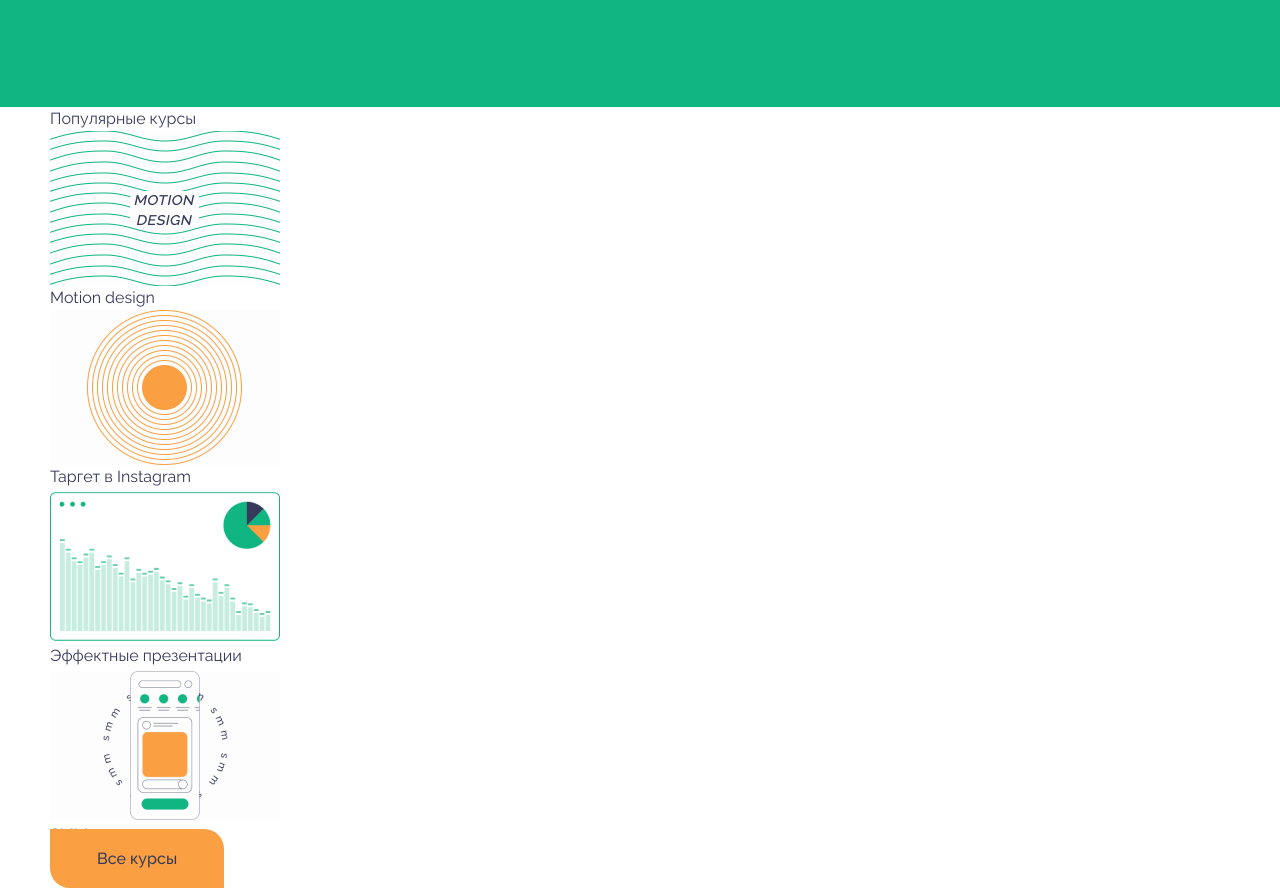
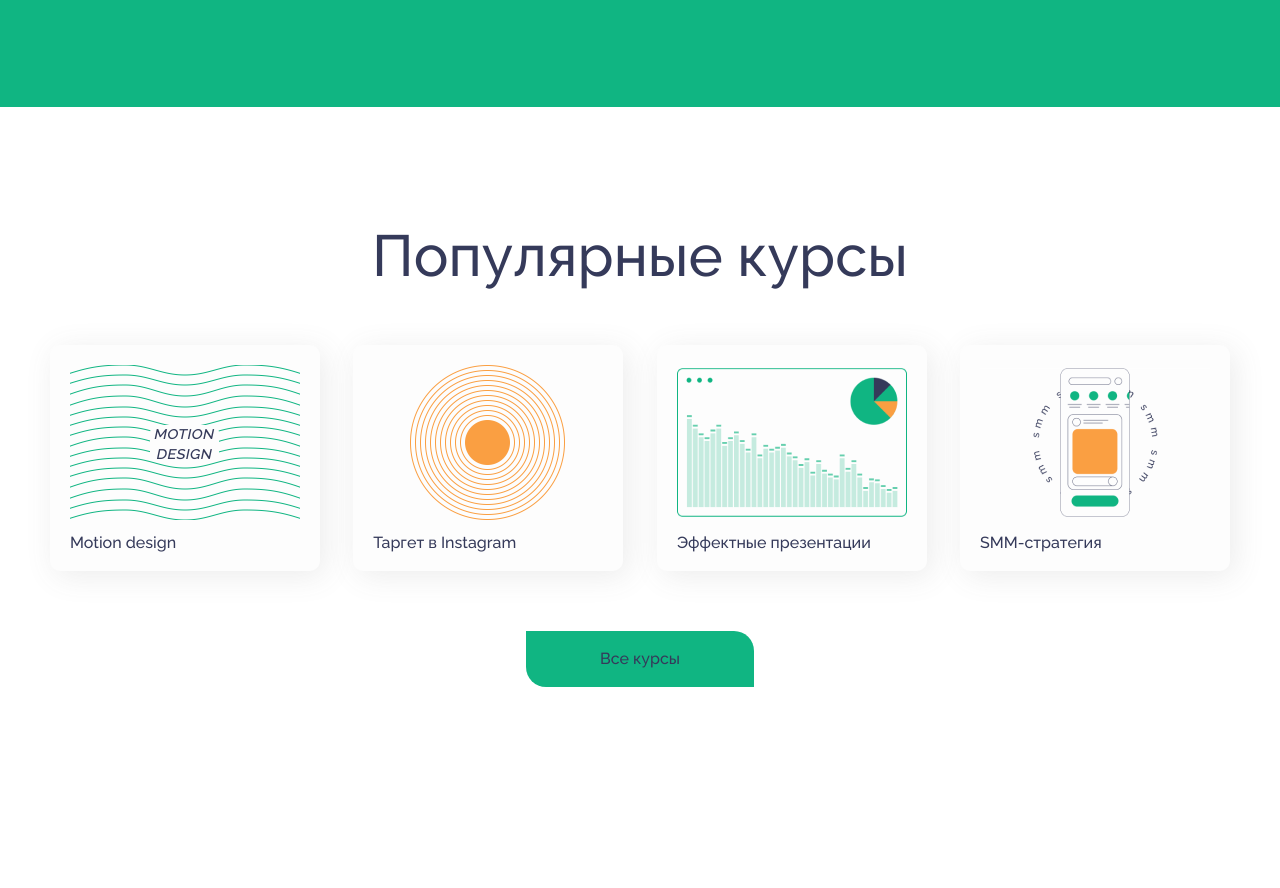
Before and after one commit to Daniil-gavrilooov/ementor, a plain HTML site: page app/index.html in a window 1280 px wide. Shown: the part 2304-3192 px from the top of the page. After the commit the page ends 3111 px from the top, so only its background shows below. Drawn offline with Linux system fonts and the light colour scheme.

Commit message:
add css  section (cours)

```diff
--- /dev/null
+++ b/app/scss/_cours.scss
@@ -0,0 +1,45 @@
+.cours {
+    padding: 120px 0;
+    &__head {
+        display: flex;
+        justify-content: center;
+        margin-bottom: 60px;
+    }
+
+    &__title {
+        font-weight: 500;
+        font-size: 58px;
+        line-height: 100%;
+    }
+
+    &__content {
+        display: flex;
+        justify-content: space-between;
+        align-items: center;
+        margin-bottom: 60px;
+    }
+
+    &__item {
+        padding: 20px;
+        background: #fdfdfd;
+        box-shadow: 5px 5px 30px rgba(101, 101, 101, 0.12);
+        border-radius: 10px;
+    }
+
+    &__description {
+        font-weight: 500;
+        font-size: 16px;
+        line-height: 100%;
+        font-feature-settings: 'pnum' on, 'lnum' on;
+        margin-top: 15px;
+    }
+
+    &__btn{
+        display: flex;
+        justify-content: center;
+        & .section__btn{
+            padding: 20px 74px;
+            background-color: $green;
+        }
+    }
+}
--- a/app/scss/style.scss
+++ b/app/scss/style.scss
@@ -5,6 +5,7 @@
 @import "_statistic";
 @import "_team";
 @import "_offer";
+@import "_cours";
 
 body {
     font-family: "Raleway", sans-serif;
```
Also changed, not shown: app/css/style.min.css.
